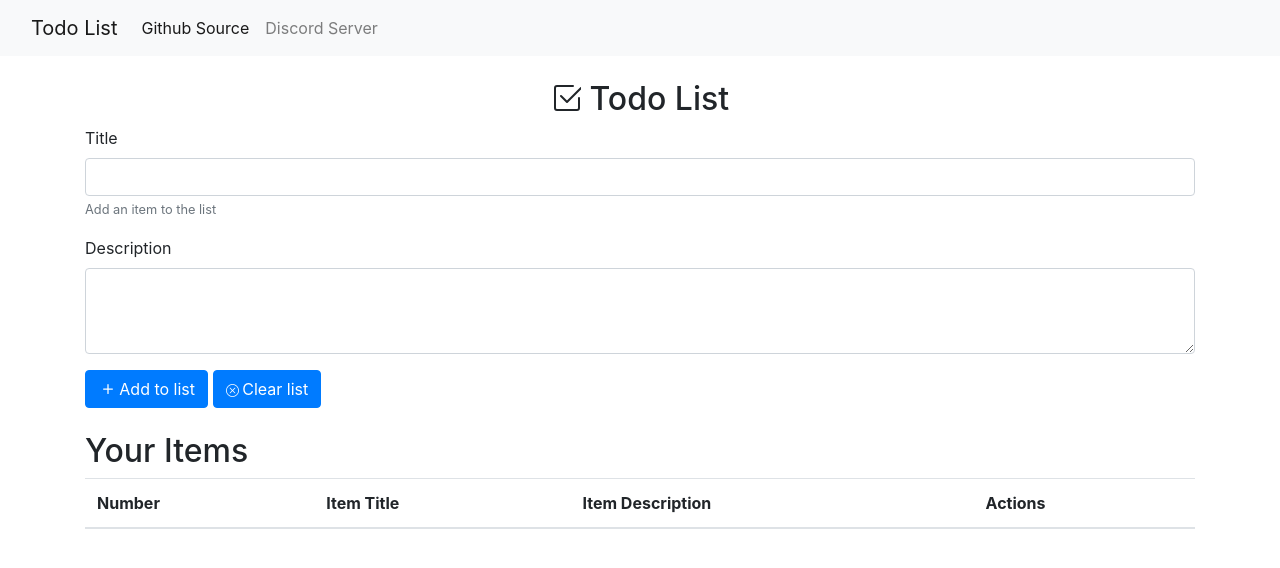
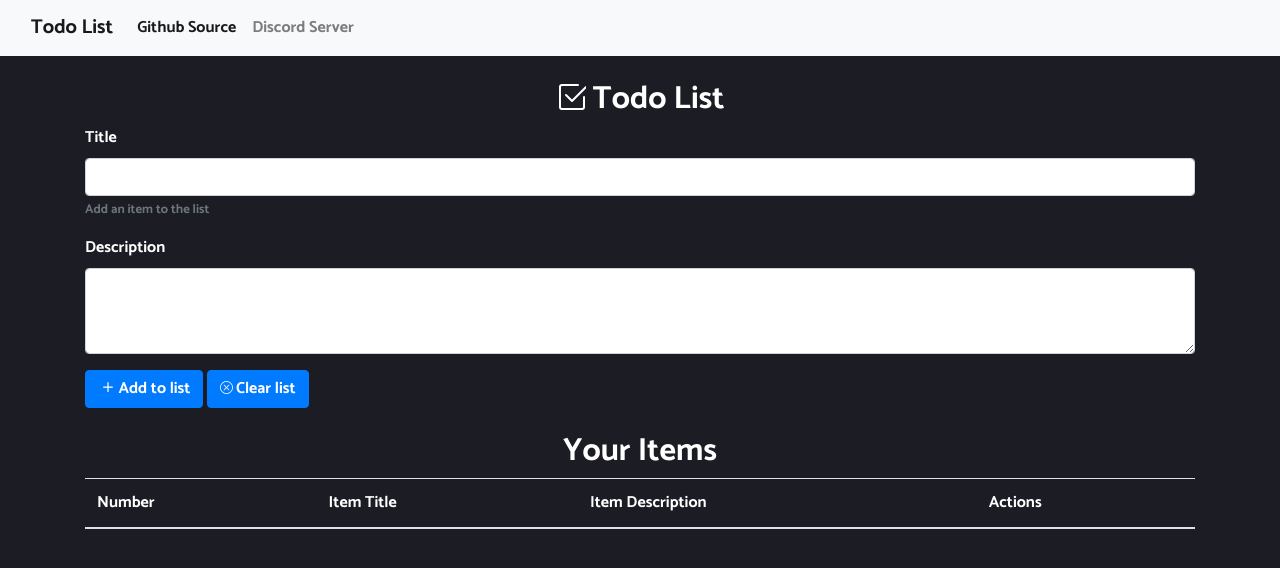
Before and after one commit to pritudev/Amazing-Todo-list, a plain HTML site: page index.html in a window 1280 px wide. Drawn offline with nearby package versions, Linux system fonts and the light colour scheme.

Commit message:
Update style.css

```diff
--- a/style.css
+++ b/style.css
@@ -1,3 +1,10 @@
+@import url("https://fonts.googleapis.com/css2?family=Catamaran:wght@700&display=swap");
+
+body {
+  background: #1c1c25;
+  color: white;
+  font-family: "Catamaran", sans-serif;
+}
 .bi-bi-check2-square {
   margin-top: -1.1vh;
 }
@@ -7,6 +14,18 @@
   margin-right: -0.4vh;
 }
 .bi-bi-x-circle {
-  margin-top: -0.03vh;
+  margin-top: -0.2vh;
   margin-right: -0.1vh;
 }
+
+.table {
+  color: white;
+}
+
+#items h2 {
+  text-align: center;
+}
+
+.form-control {
+  text-decoration: none;
+}
```
